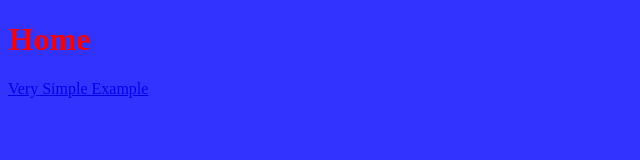
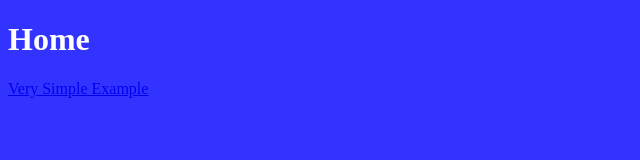
Before and after one commit to Ryan12439/Sample-Webpage, a plain HTML site: page index.html in a window 1280 px wide. Shown: the whole page, without its empty margins (0-640 px from the left). Drawn offline with Linux system fonts and the light colour scheme.

Commit message:
Update index.html

```diff
--- a/index.html
+++ b/index.html
@@ -5,7 +5,7 @@
 </head>
 <body>
 <body bgcolor="#3333ff">
-  <h1><font color="red">Home</font></h1>
+  <h1><font color="white">Home</font></h1>
 <p><a href="very-simple.html">Very Simple Example</a></p>
 </body>
 <html>
```
